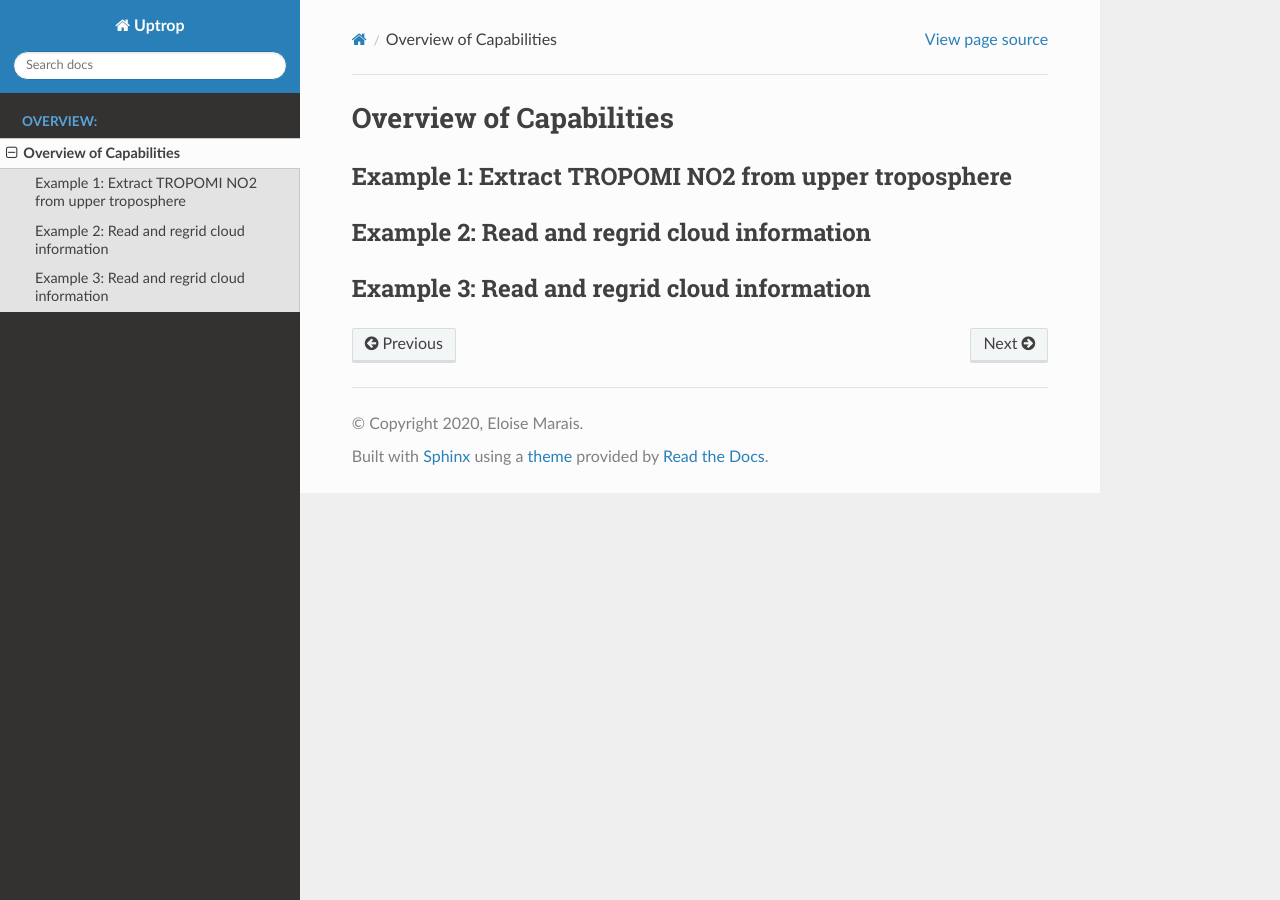
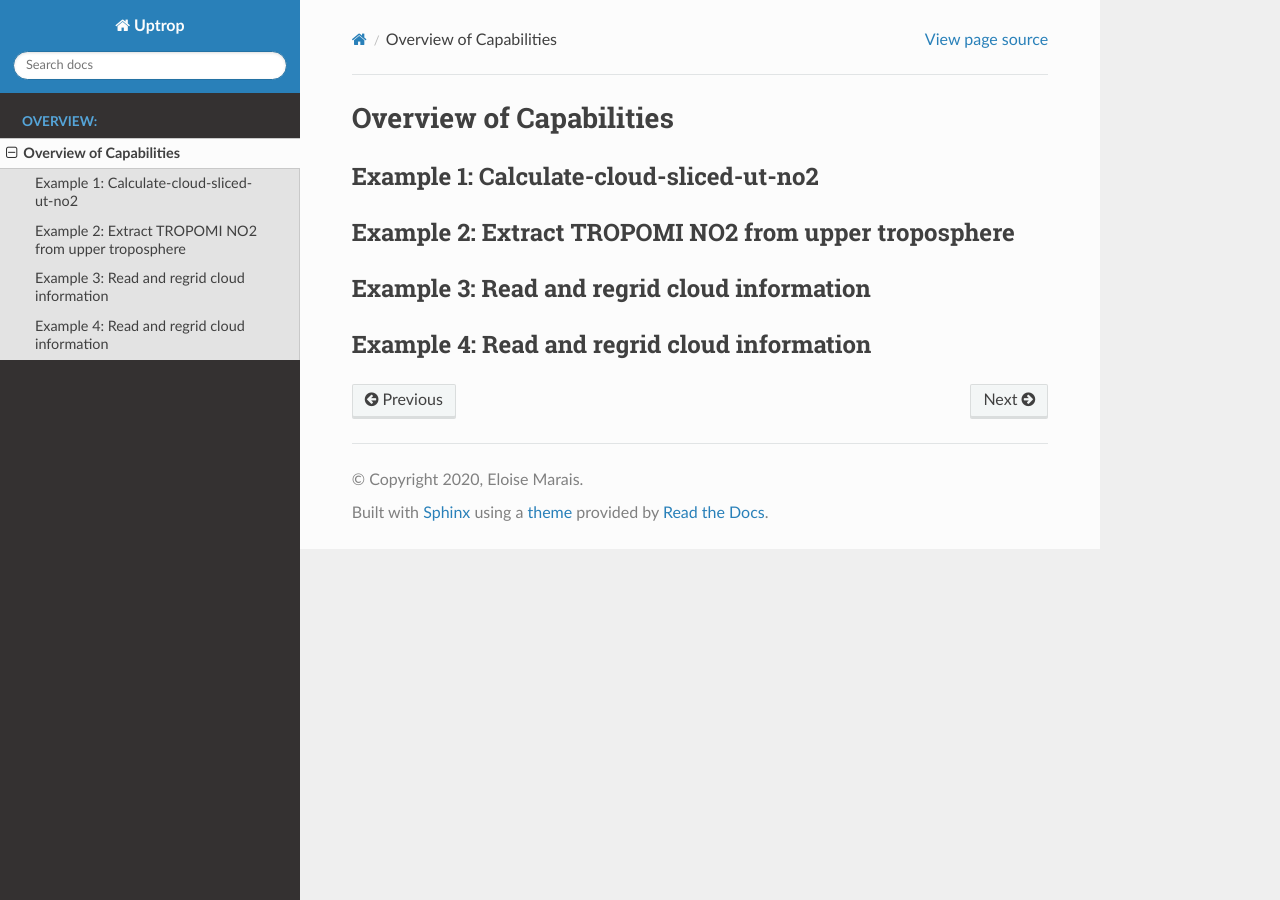
Before and after one commit to eamarais/erc-uptrop, a Sphinx documentation site: the page built from docs/source/Overview-of-Capabilities.rst, in a window 1280 px wide. Built offline with Sphinx 7.4.7 and the Read the Docs theme 2.0.0, drawn with Linux system fonts in a browser that asks for light colours; pages that are not in the unit, such as notebooks, are missing from menus.

Commit message:
Update Overview-of-Capabilities.rst

```diff
--- a/docs/source/Overview-of-Capabilities.rst
+++ b/docs/source/Overview-of-Capabilities.rst
@@ -1,11 +1,14 @@
 Overview of Capabilities
 ============================
 
-Example 1: Extract TROPOMI NO2 from upper troposphere
+Example 1: Calculate-cloud-sliced-ut-no2
 ------------------
 
-Example 2: Read and regrid cloud information
+Example 2: Extract TROPOMI NO2 from upper troposphere
 ------------------
 
 Example 3: Read and regrid cloud information
 ------------------
+
+Example 4: Read and regrid cloud information
+------------------
```
